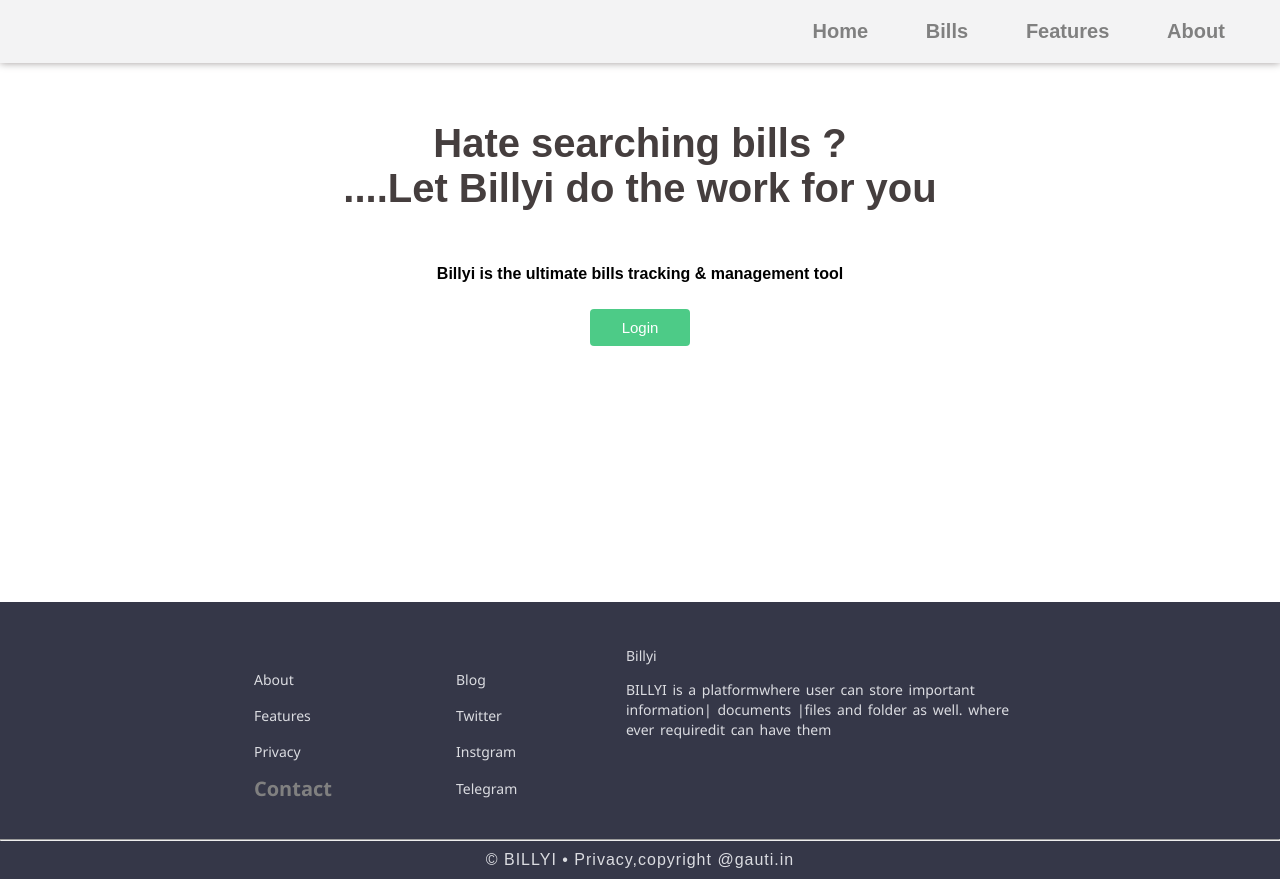
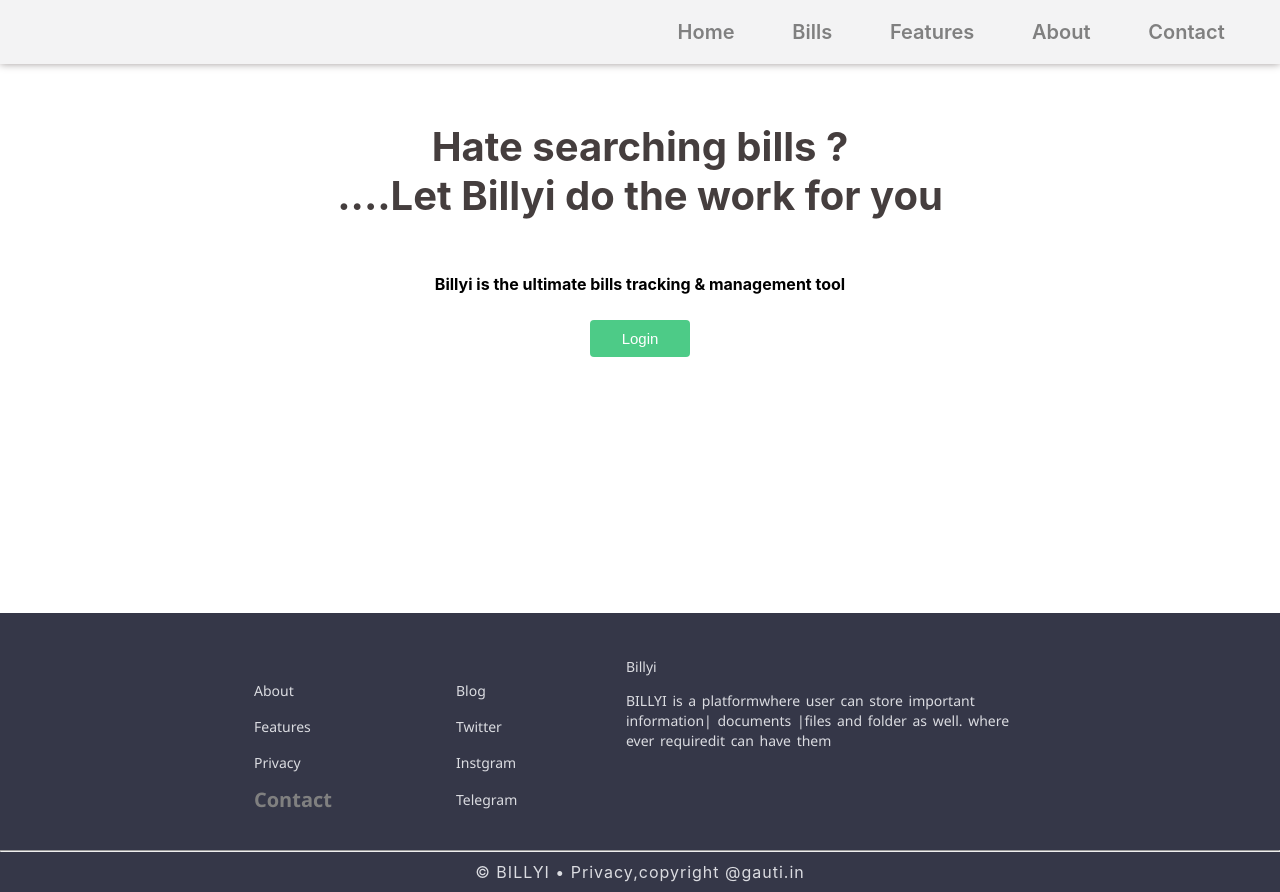
Before and after one commit to gautism1/billyi, a React (Create React App) app: page / in a window 1280 px wide. Built offline with nearby package versions, Linux system fonts and the light colour scheme.

Commit message:
some error removed while serving from backend

```diff
--- a/public/index.html
+++ b/public/index.html
@@ -9,10 +9,7 @@
       name="description"
       content="Web site created using create-react-app"
     />
-    <meta http-equiv="Content-Security-Policy" content="default-src *;
-    img-src * 'self' data: https: http:;
-    script-src 'self' 'unsafe-inline' 'unsafe-eval' *;
-    style-src  'self' 'unsafe-inline' *">
+
     <link rel="apple-touch-icon" href="%PUBLIC_URL%/logo192.png" />
 
     <link rel="manifest" href="%PUBLIC_URL%/manifest.json" />
--- a/src/App.css
+++ b/src/App.css
@@ -4,7 +4,7 @@
 
 .App,html {
   height: 100%;
-  font-family: 'Nunito', sans-serif;
+
 }
 
 #root{
--- a/src/components/Nav.js
+++ b/src/components/Nav.js
@@ -49,9 +49,9 @@ function Nav() {
                 < div className="navTabs" id="documents" >Bills</div>
 
                 < div className="navTabs" id="features" >Features</div>
-{/*
+
                 < div className="navTabs" id="contact">Contact</div>
-                 */}
+
 
            </ul>
         </div>}
@@ -69,9 +69,9 @@ function Nav() {
           <li>
             <NavLink to="/about">About</NavLink>
           </li>
-          {/* <li>
+          <li>
             <NavLink to="/contact">Contact</NavLink>
-          </li> */}
+          </li>
         </ul>
         {isLoggedIn && (   <div className="loginButton">
 
```
